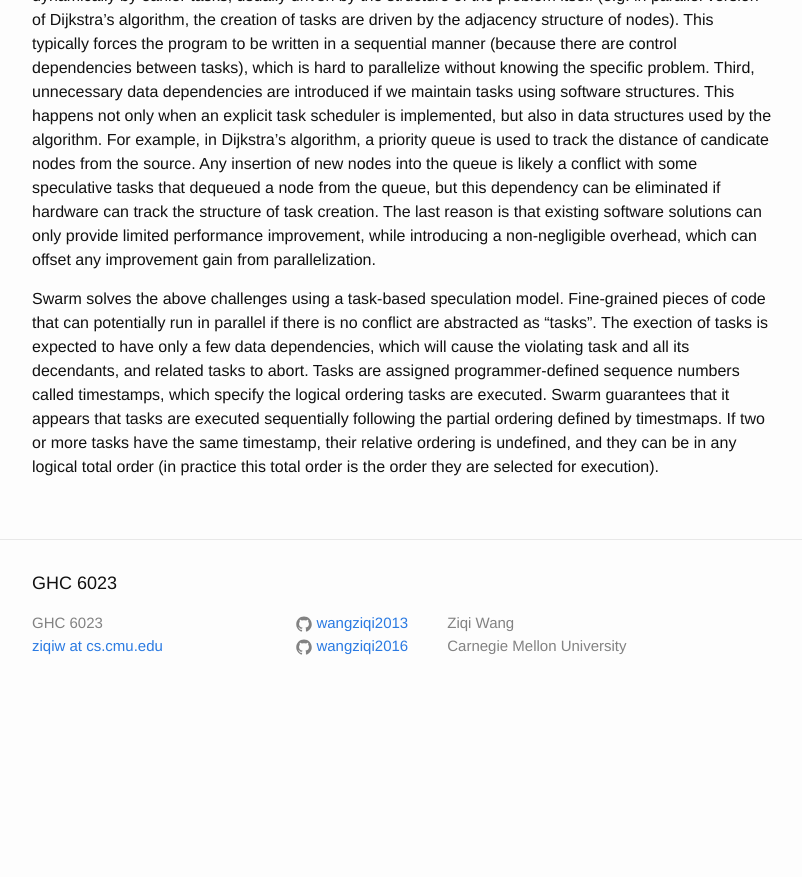
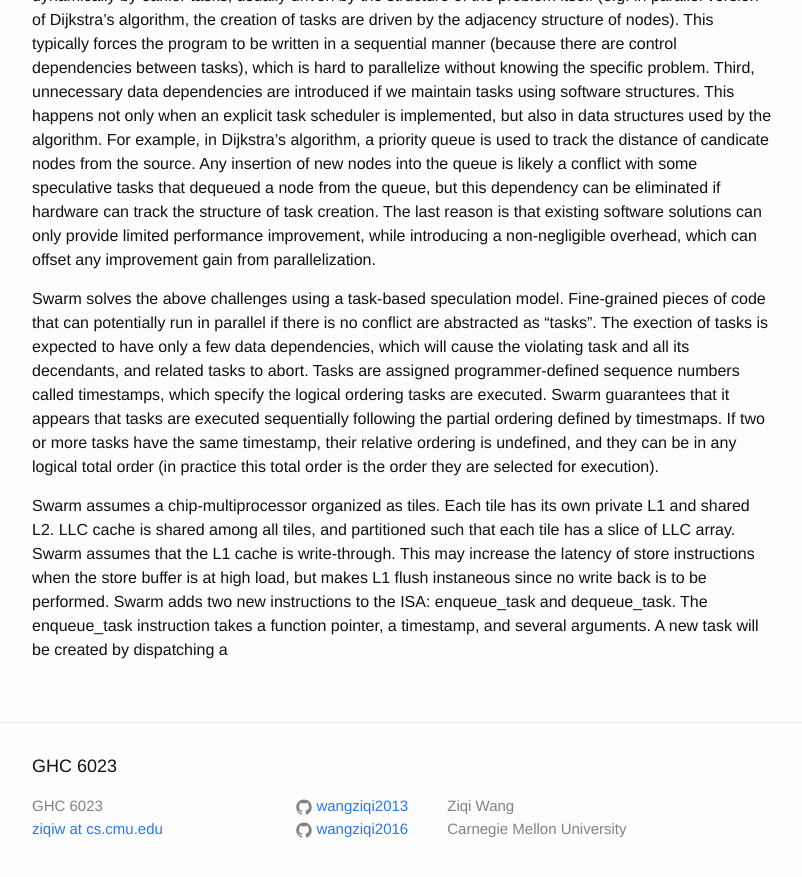
Before and after one commit to wangziqi2013/wangziqi2013.github.io, a Jekyll site: the page built from _posts/2019-08-12-swarm.markdown, in a window 1280 px wide and 900 px high, scrolled down 676 px. Shown: the top 877 px of the window, without its empty margins (238-1040 px from the left). Built offline with Jekyll 4.4.1, drawn with Linux system fonts in a browser that asks for light colours; before the commit the page ends 1393 px from its top, so only the background shows below that.

Commit message:
Adding assumptions

```diff
--- a/_posts/2019-08-12-swarm.markdown
+++ b/_posts/2019-08-12-swarm.markdown
@@ -37,3 +37,10 @@ Tasks are assigned programmer-defined sequence numbers called timestamps, which
 executed. Swarm guarantees that it appears that tasks are executed sequentially following the partial ordering
 defined by timestmaps. If two or more tasks have the same timestamp, their relative ordering is undefined, and they can
 be in any logical total order (in practice this total order is the order they are selected for execution).
+
+Swarm assumes a chip-multiprocessor organized as tiles. Each tile has its own private L1 and shared L2. LLC cache is
+shared among all tiles, and partitioned such that each tile has a slice of LLC array. Swarm assumes that the L1 cache is
+write-through. This may increase the latency of store instructions when the store buffer is at high load, but makes
+L1 flush instaneous since no write back is to be performed.
+Swarm adds two new instructions to the ISA: enqueue_task and dequeue_task. The enqueue_task instruction takes a function
+pointer, a timestamp, and several arguments. A new task will be created by dispatching a
```
